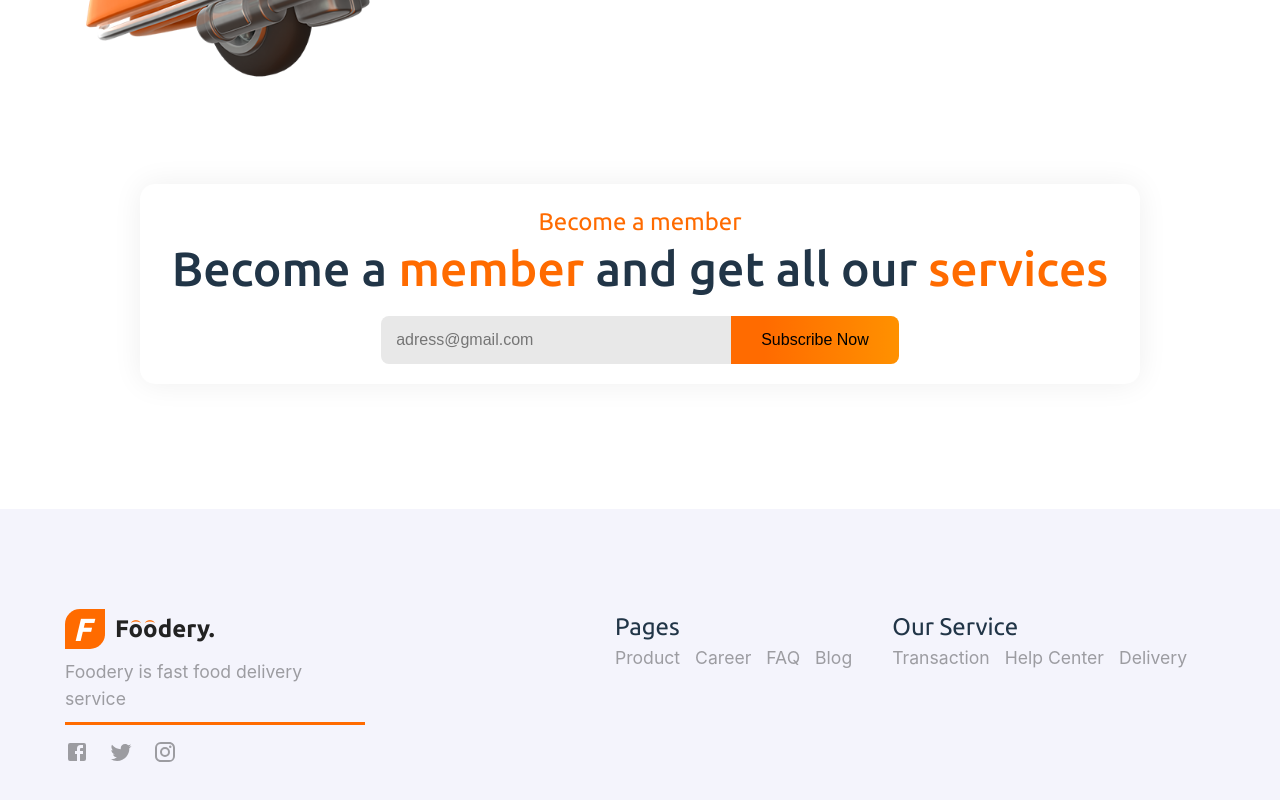
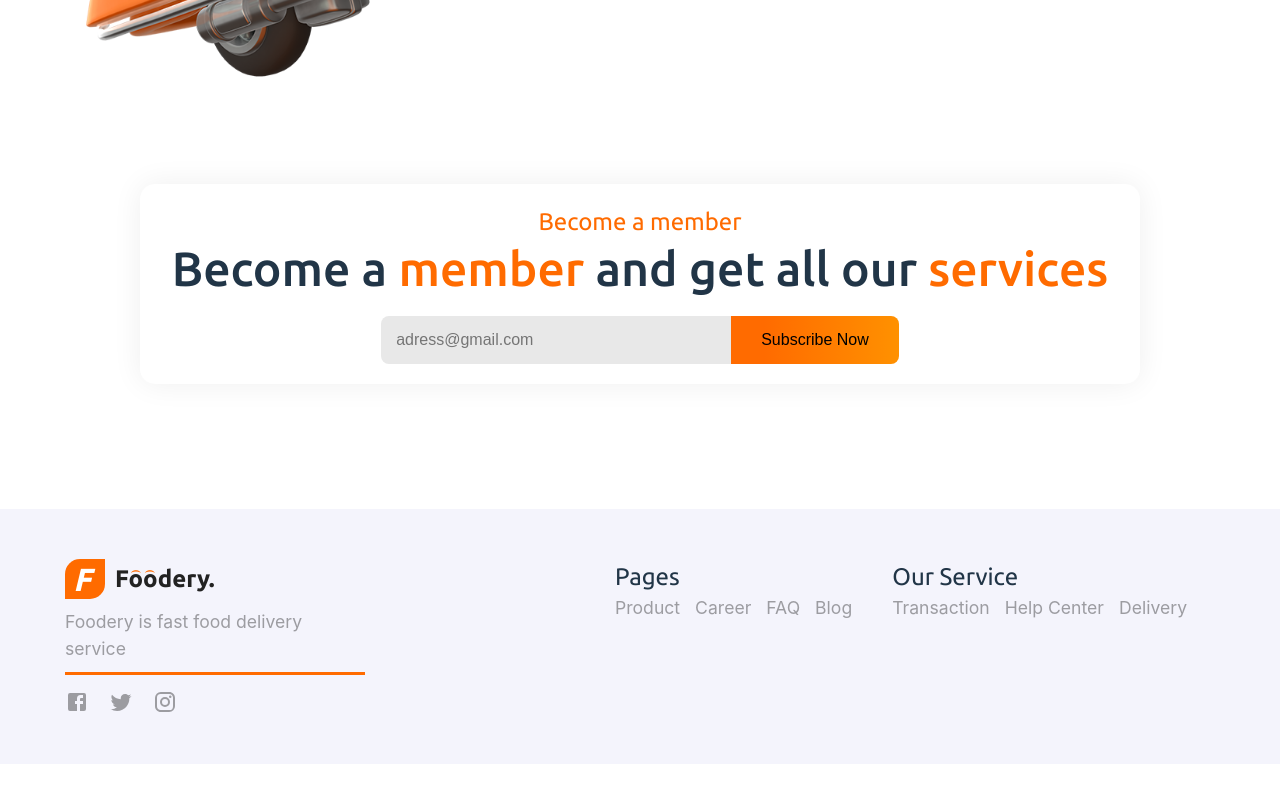
Before and after one commit to Gastti/app-foodery-client, a React (Vite) app: page /#/ in a window 1280 px wide. Shown: the part 3683-4483 px from the top of the page. After the commit the page ends 4447 px from the top, so only its background shows below. Built offline with nearby package versions, Linux system fonts and the light colour scheme; no server answers.

Commit message:
style: change padding

```diff
--- a/src/components/Footer/index.jsx
+++ b/src/components/Footer/index.jsx
@@ -70,7 +70,7 @@ export default function Footer({ language }) {
     return (
         <Container
             primary
-            padding
+            substyle={{padding: '50px 25px'}}
         >
             <FooterContainer>
                 <About>
```
